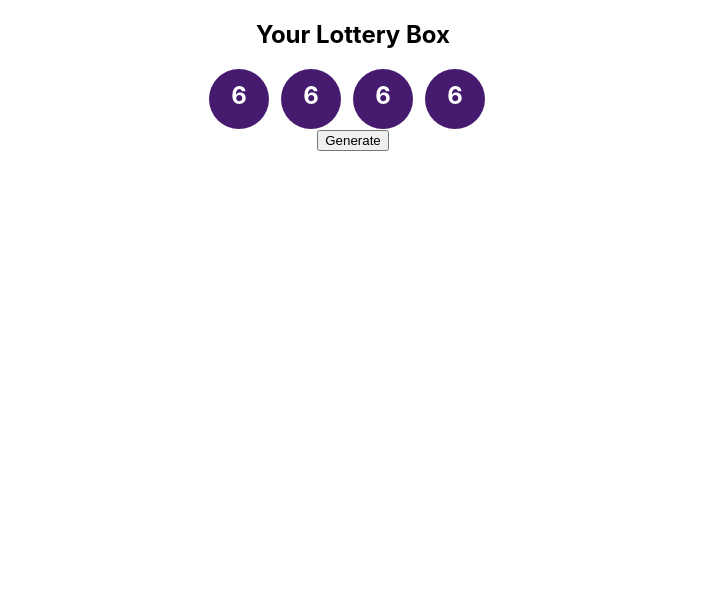
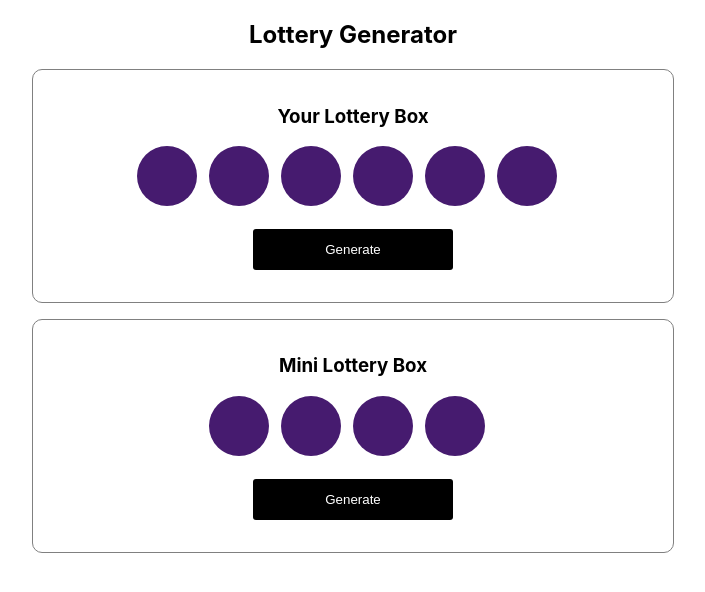
Before and after one commit to mounvip1525/react-mini-projects, a React (Create React App) app in the folder react-mini-projects/: page /Lottery in a window 1280 px wide. Shown: the top 592 px of the page, without its empty margins (287-992 px from the left). Built offline with nearby package versions, Linux system fonts and the light colour scheme.

Commit message:
lottery complete

```diff
--- a/react-mini-projects/public/index.html
+++ b/react-mini-projects/public/index.html
@@ -4,6 +4,7 @@
     <meta charset="utf-8" />
     <link rel="icon" href="%PUBLIC_URL%/favicon.ico" />
     <meta name="viewport" content="width=device-width, initial-scale=1" />
+    <meta content="width=device-width, initial-scale=1" name="viewport" />
     <meta name="theme-color" content="#000000" />
     <meta
       name="description"
--- a/react-mini-projects/src/App.css
+++ b/react-mini-projects/src/App.css
@@ -2,13 +2,14 @@
   text-align: center;
 }
 .dropdown{
-  text-align: end;
-  position:absolute;
-  top:12%;
-  text-align: center;
-  align-items: center;
-  width:100%;
+  margin-top:3%;
+  margin-bottom:-5%;
 }
 input{
-  width:5vw
+  width:5em
 }
+@media screen and (max-width:700px){
+  .dropdown{
+    margin-bottom:0% !important;
+  }
+}
--- a/react-mini-projects/src/components/Dice/styles.css
+++ b/react-mini-projects/src/components/Dice/styles.css
@@ -3,7 +3,7 @@
     font-size:20vh;
     color:rgb(70, 27, 111);
     margin:1%;
-    width:20%;
+    width:1em;
 }
 .RollDie{
     display:flex;
@@ -21,7 +21,7 @@
     width:80%;
 }
 .RollDie button{
-    width:15vw;
+    width:15em;
     padding:0.95em;
     border-radius: 3px;
     border:none;
--- a/react-mini-projects/src/components/Lottery/Lottery.js
+++ b/react-mini-projects/src/components/Lottery/Lottery.js
@@ -1,15 +1,38 @@
 import React, { Component } from 'react';
 import LotteryBall from './LotteryBall';
-import './styles.css';
 
-export default class Lottery extends Component {
+export default class LotteryBox extends Component {
+    static defaultProps = {
+        title: "Your Lottery Box",
+        maxNum:40,
+        numBalls:6
+    }
+    constructor(props){
+        super(props)
+        this.state = {
+            num : Array.from({length:this.props.numBalls})
+        }
+        this.handleClick=this.handleClick.bind(this);
+    }
+    generate(){
+        this.setState(curState=>({
+            num: curState.num.map(n=>(Math.floor(Math.random() * this.props.maxNum))+1)
+            })
+        )
+    }
+    handleClick(){
+        this.generate();
+    }
     render() {
         return (
-            <div>
-                <LotteryBall num={6}/>
-                <LotteryBall num={6}/>
-                <LotteryBall num={6}/>
-                <LotteryBall num={6}/>
+            <div className="Lottery">
+                <h3>{this.props.title}</h3>
+                <div>
+                    {this.state.num.map(n=>{
+                        return <LotteryBall num={n} />
+                    })}
+                </div>
+                <button onClick={this.handleClick}>Generate</button>
             </div>
         )
     }
--- a/react-mini-projects/src/components/Lottery/styles.css
+++ b/react-mini-projects/src/components/Lottery/styles.css
@@ -11,3 +11,25 @@
     font-size:1.5em;
     display:inline-block
 }
+.Lottery{
+    border:solid 1.5px gray;
+    padding:1em 0 2em 0;
+    text-align: center;
+    margin:1em auto auto;
+    border-radius: 10px;
+    width:40em;
+}
+.Lottery button{
+    width:15em;
+    padding:0.95em;
+    border-radius: 3px;
+    border:none;
+    outline:none;
+    cursor:pointer;
+    background:black;
+    color:white;
+    margin-top:3%;
+}
+.Lottery button:active{
+    transform:scale(0.9)
+}
--- a/react-mini-projects/src/containers/Lottery.js
+++ b/react-mini-projects/src/containers/Lottery.js
@@ -1,32 +1,13 @@
 import React, { Component } from 'react';
-import LotteryBall from "../components/Lottery/LotteryBall";
 import Lottery from '../components/Lottery/Lottery';
 
 export default class LotteryBox extends Component {
-    static defaultProps = {
-        title: "Your Lottery Box",
-        maxNum:40,
-        numBalls:6
-    }
-    constructor(props){
-        super(props)
-        this.state = {
-            num : []
-        }
-        this.handleClick=this.handleClick.bind(this);
-    }
-    generate(){
-
-    }
-    handleClick(){
-        this.generate();
-    }
     render() {
         return (
             <div>
-                <h2>{this.props.title}</h2>
+                <h2>Lottery Generator</h2>
                 <Lottery />
-                <button onClick={this.handleClick}>Generate</button>
+                <Lottery title='Mini Lottery Box' numBalls={4} maxNum={10} />
             </div>
         )
     }
```
